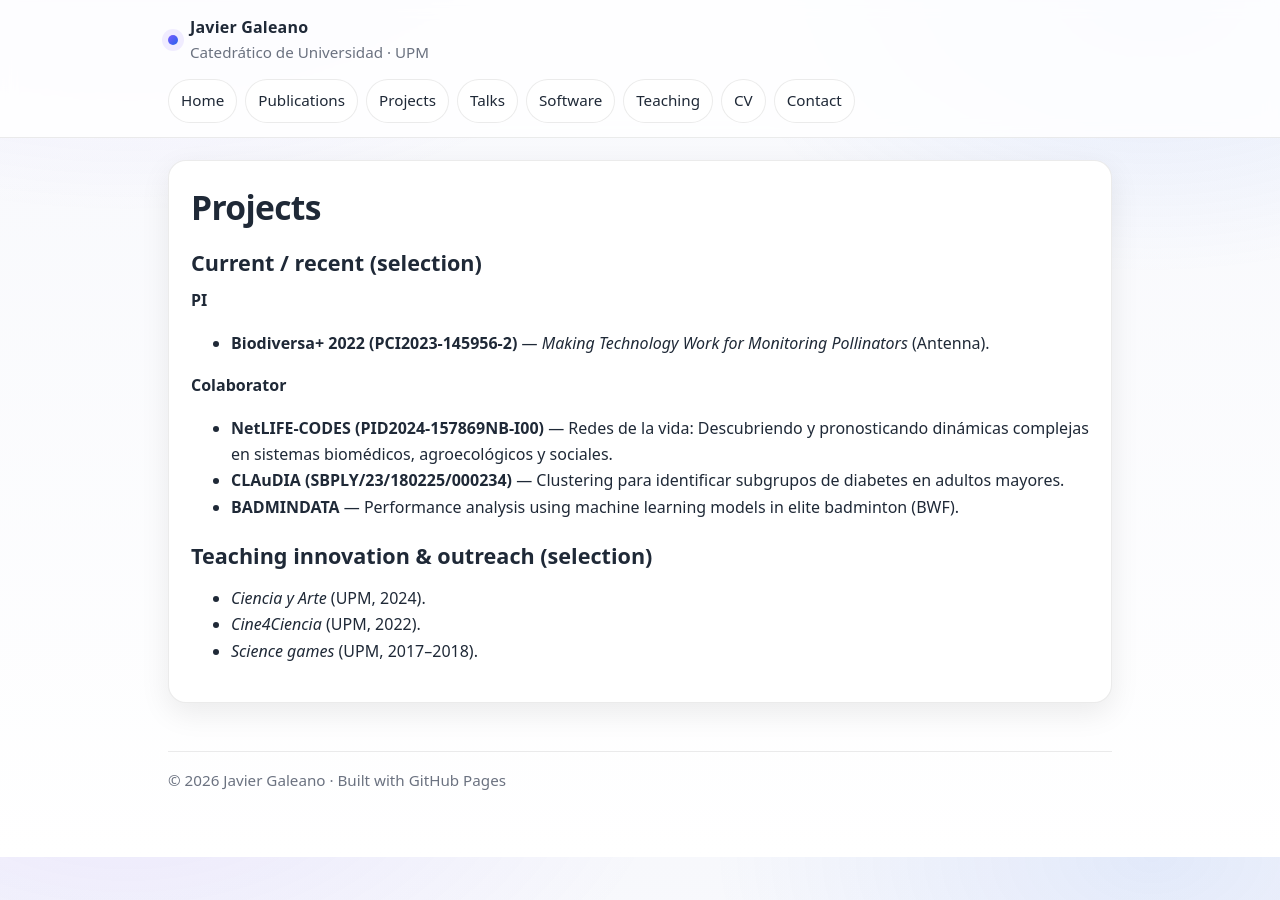
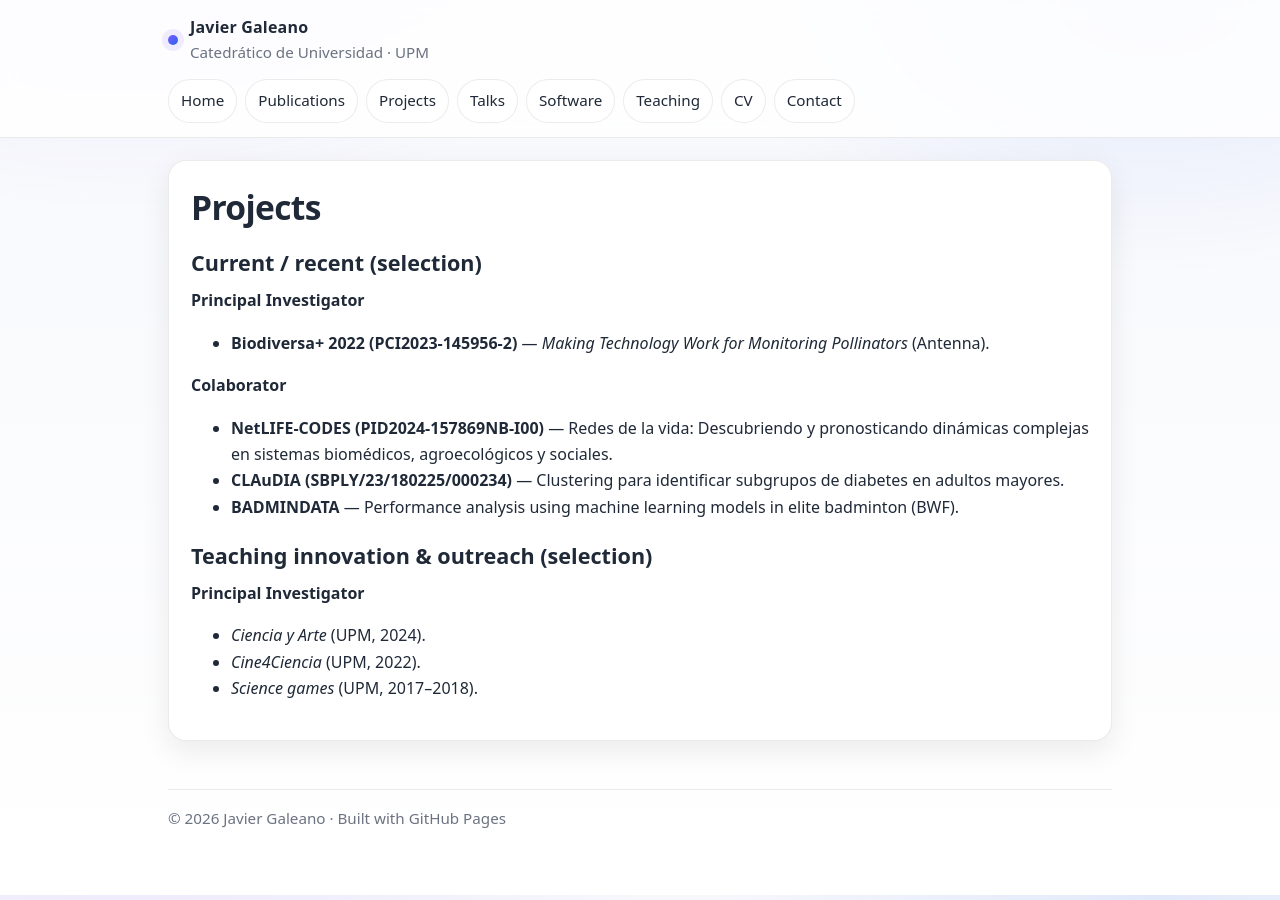
Before and after one commit to galeanojav/galeanojav.github.io, a Jekyll site: the page built from projects.md, in a window 1280 px wide. Built offline with Jekyll 4.4.1, drawn with Linux system fonts in a browser that asks for light colours.

Commit message:
Revise project roles and add teaching innovations
Updated project roles and added new teaching innovation entries.

```diff
--- a/projects.md
+++ b/projects.md
@@ -9,7 +9,7 @@ title: Projects
 
 ## Current / recent (selection)
 
-**PI**
+**Principal Investigator**
 
 - **Biodiversa+ 2022 (PCI2023-145956-2)** — *Making Technology Work for Monitoring Pollinators* (Antenna).
 
@@ -20,6 +20,8 @@ title: Projects
 - **BADMINDATA** — Performance analysis using machine learning models in elite badminton (BWF).
 
 ## Teaching innovation & outreach (selection)
+**Principal Investigator**
+
 - *Ciencia y Arte* (UPM, 2024).
 - *Cine4Ciencia* (UPM, 2022).
 - *Science games* (UPM, 2017–2018).
```
